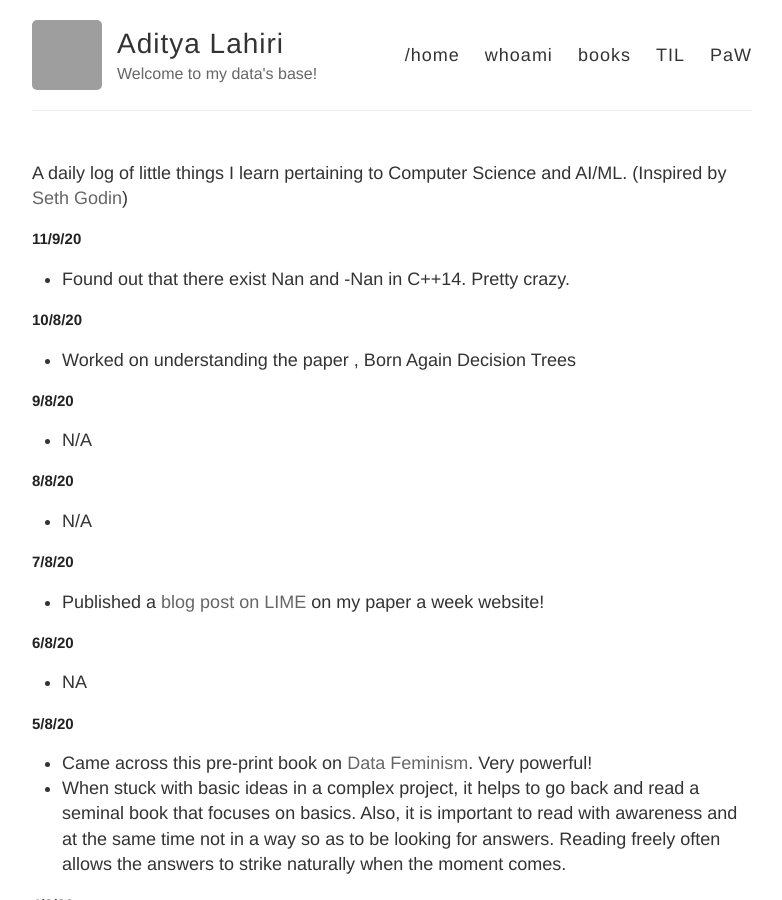
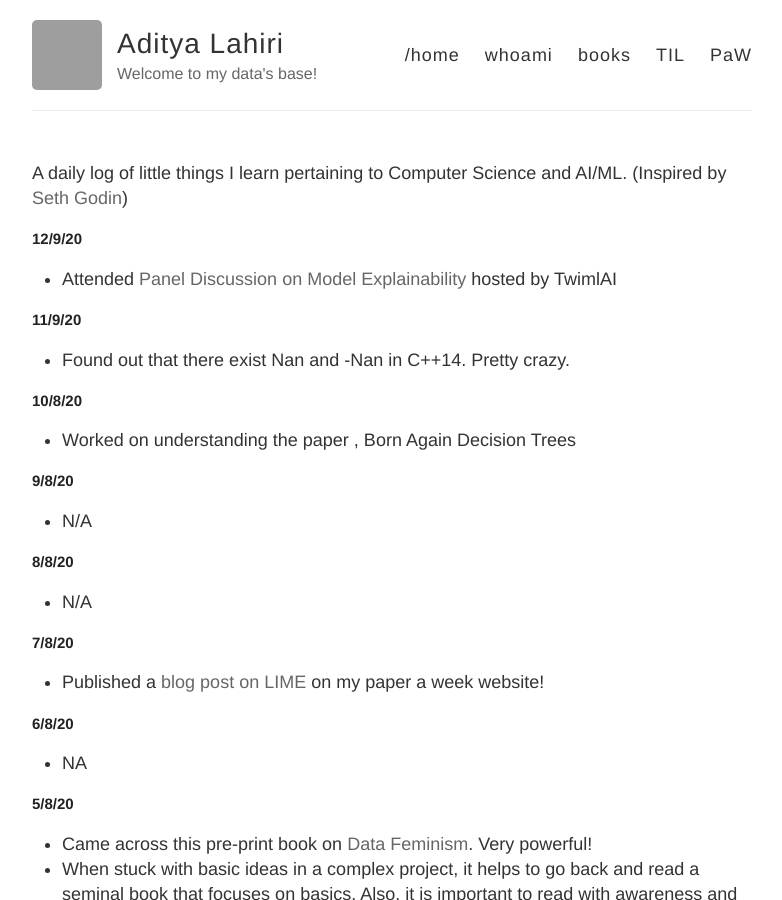
Before and after one commit to adityalahiri/adityalahiri.github.io, a Jekyll site: the page built from TIL.md, in a window 1280 px wide and 900 px high. Shown: the whole window, without its empty margins (248-1030 px from the left). Built offline with Jekyll 4.4.1, drawn with Linux system fonts in a browser that asks for light colours; our own code applies the rules of GitHub Pages for plain Markdown files; grey boxes are pictures that could not be loaded.

Commit message:
Update for 12/9/20

```diff
--- a/TIL.md
+++ b/TIL.md
@@ -1,5 +1,9 @@
 A daily log of little things I learn pertaining to Computer Science and AI/ML.
 (Inspired by [Seth Godin](https://seths.blog/))
+
+## 12/9/20
+
+* Attended [Panel Discussion on Model Explainability](https://www.youtube.com/watch?v=B2QBnVnbt7A&utm_source=TWiML+Main&utm_campaign=feae9c95c3-EMAIL_CAMPAIGN_2020_08_11_07_22&utm_medium=email&utm_term=0_68279d0830-feae9c95c3-410869746) hosted by TwimlAI
 
 ## 11/9/20
 
```
